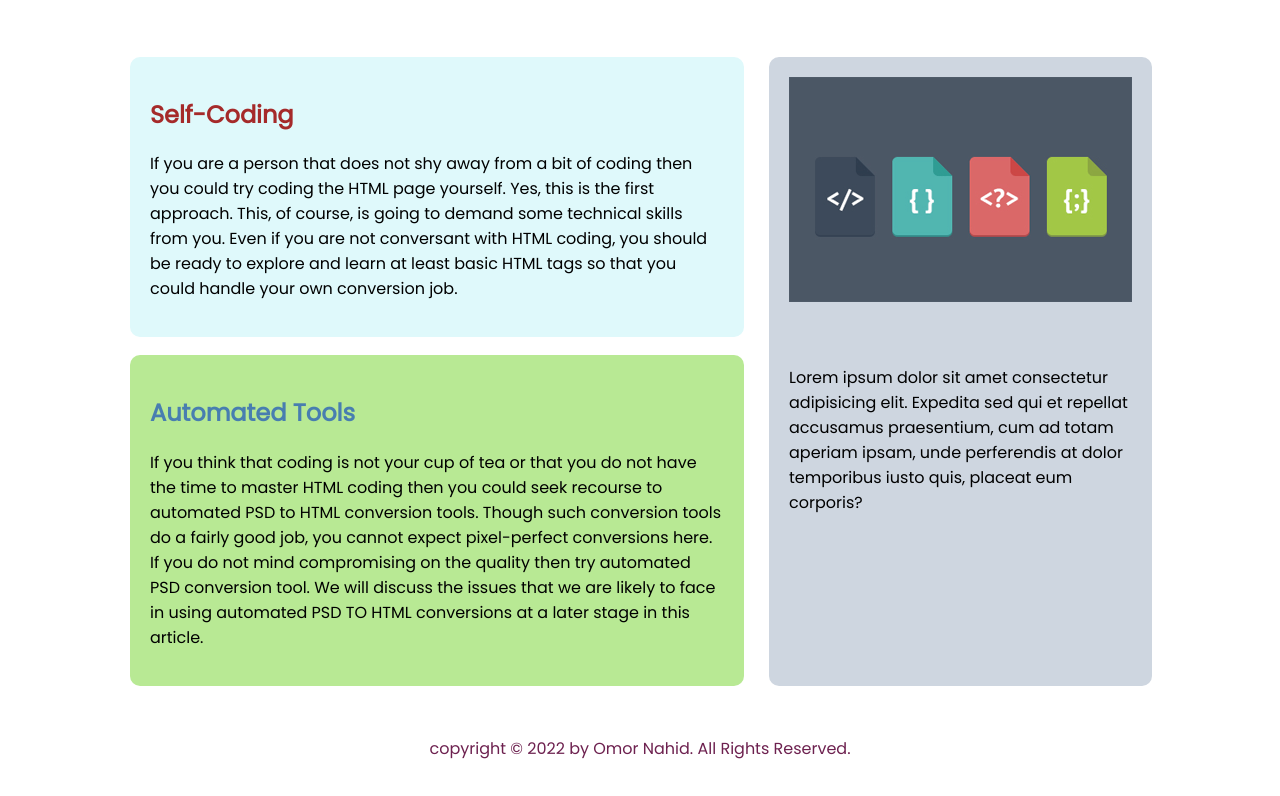
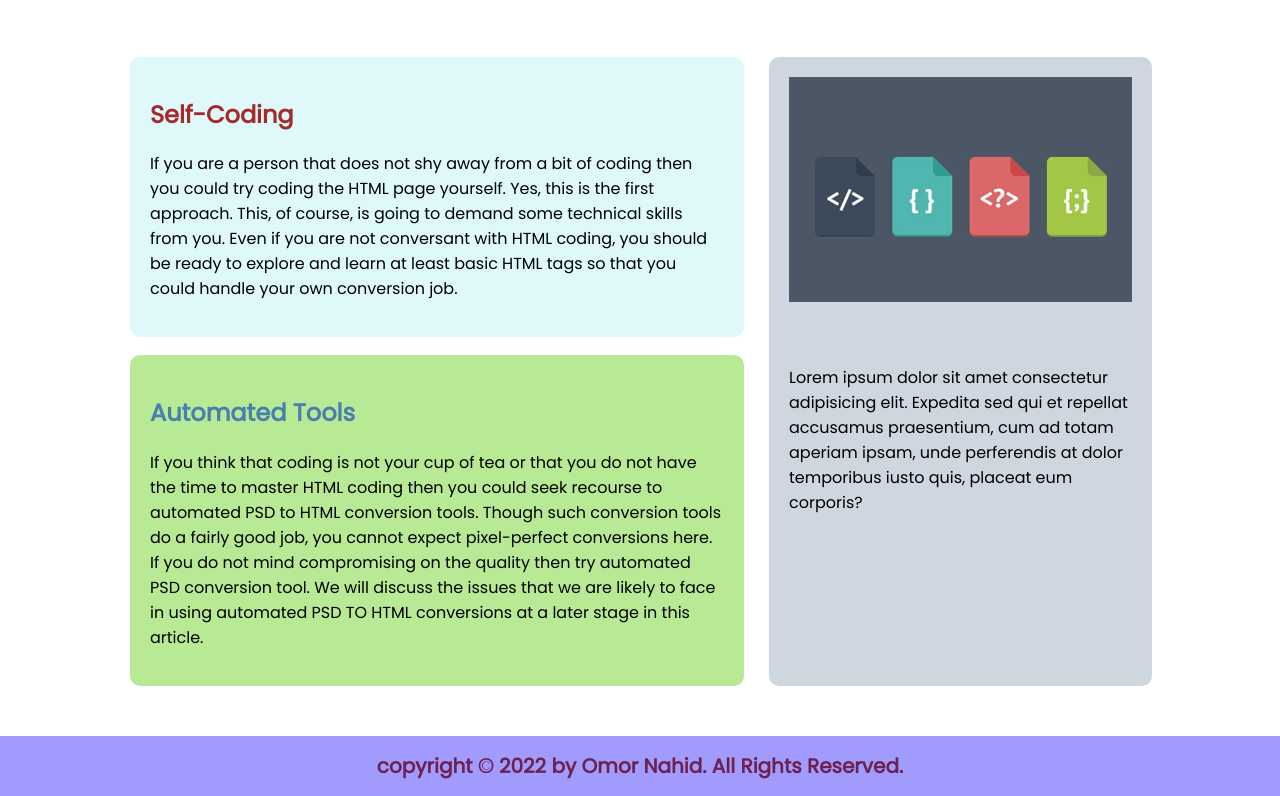
Before and after one commit to omornahid/random-portfolio-practice, a plain HTML site: page index.html in a window 1280 px wide. Shown: the part 1938-2734 px from the top of the page. Drawn offline with Linux system fonts and the light colour scheme; a web font is replaced by a local one.

Commit message:
updated footer

```diff
--- a/style.css
+++ b/style.css
@@ -168,9 +168,14 @@ button{
 /* section five done */
 
 footer{
-
+  display: flex;
+  justify-content: center;
+  align-items: center;
+  height: 60px;
+  background-color: #a29bfe;
   text-align: center;
   color: #6D214F;
+  font-size: 20px;
+  font-weight: bold;
 }
-
 /* footer done */
```
